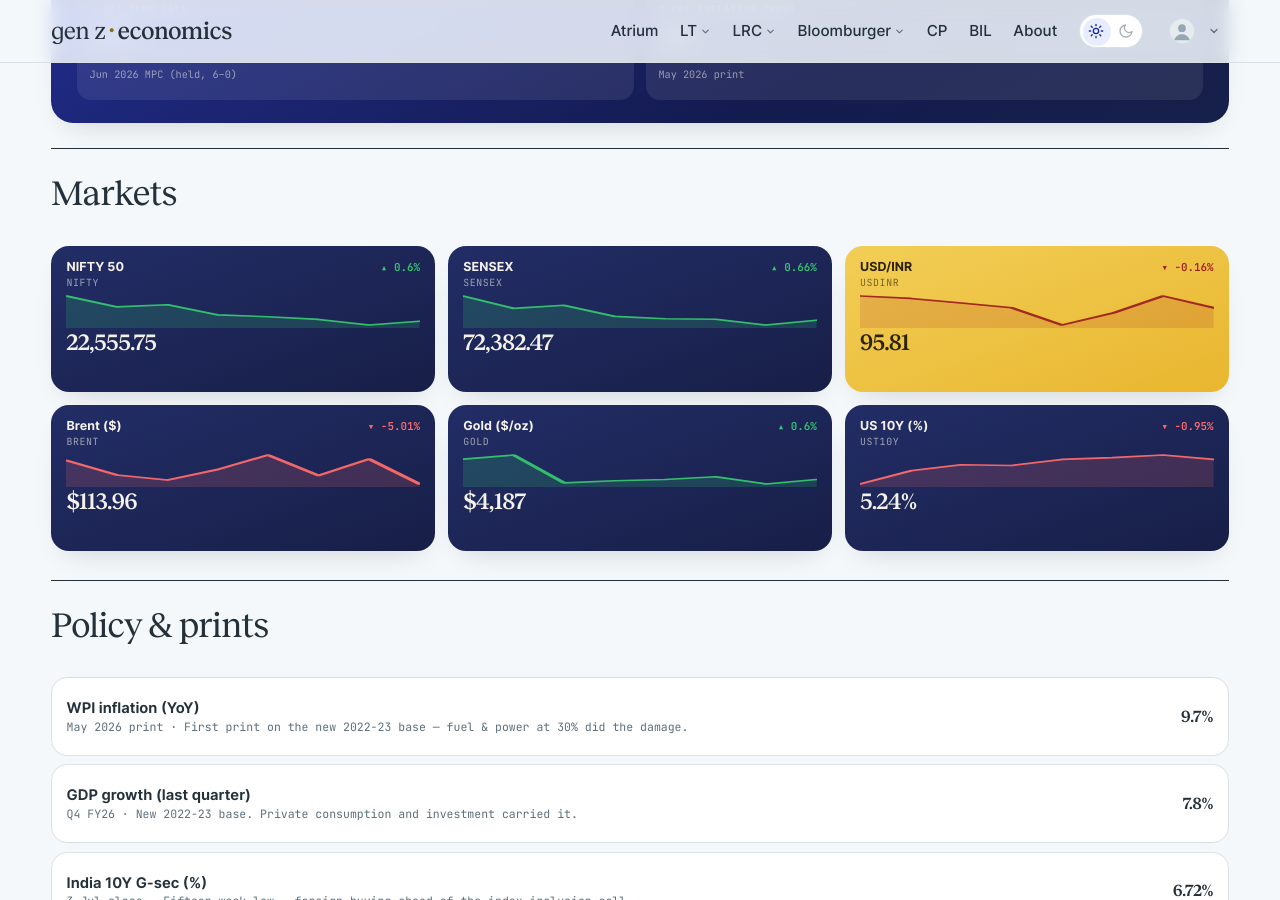
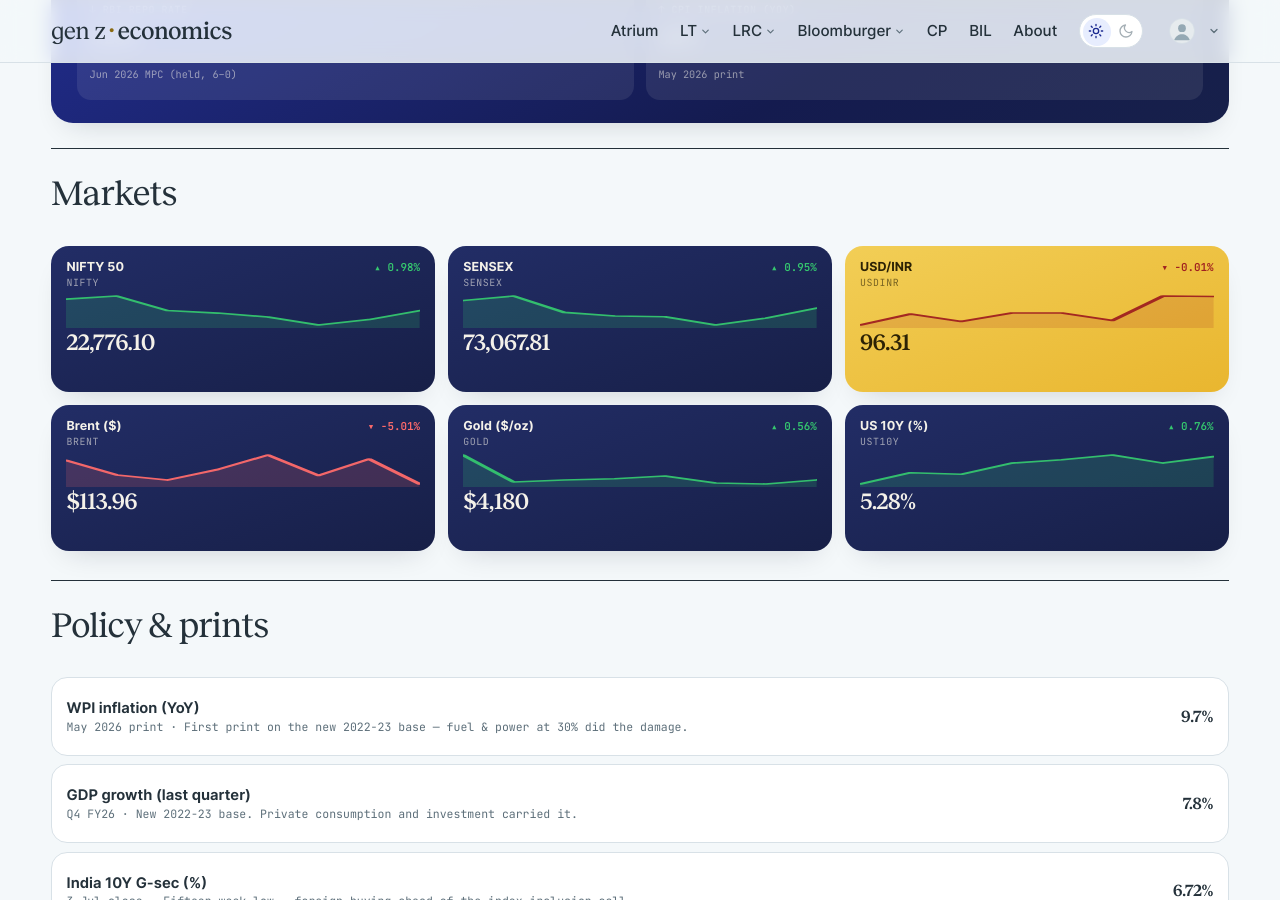
Before and after one commit to harsharya7021/genz-economics.com, a Jekyll site: the page built from macro-watch.html, in a window 1280 px wide and 900 px high, scrolled down 599 px. Built offline with Jekyll 4.4.1, drawn with Linux system fonts in a browser that asks for light colours; comment, search, counter and statistics services are not loaded.

Commit message:
data: morning market refresh

```diff
--- a/_data/macro.json
+++ b/_data/macro.json
@@ -1,49 +1,49 @@
 {
-  "as_of": "5 Oct 2026 close",
+  "as_of": "6 Oct 2026 close",
   "auto": {
     "nifty": {
       "label": "NIFTY 50",
-      "v": "22,555.75",
-      "chg": 0.6,
+      "v": "22,776.10",
+      "chg": 0.98,
       "spark": [
-        23446.801,
         23063.1,
         23140.5,
         22780.25,
         22716.199,
         22620.449,
         22421.949,
-        22555.75
+        22555.75,
+        22776.1
       ]
     },
     "sensex": {
       "label": "SENSEX",
-      "v": "72,382.47",
-      "chg": 0.66,
+      "v": "73,067.81",
+      "chg": 0.95,
       "spark": [
-        74828.25,
         73580.539,
         73895.742,
         72771.719,
         72529.07,
         72480.289,
         71909.703,
-        72382.469
+        72382.469,
+        73067.812
       ]
     },
     "usdinr": {
       "label": "USD/INR",
-      "v": "95.81",
-      "chg": -0.16,
+      "v": "96.31",
+      "chg": -0.01,
       "spark": [
-        95.96,
-        95.93,
-        95.87,
-        95.81,
-        95.59,
         95.74,
         95.96,
-        95.81
+        95.81,
+        95.98,
+        95.98,
+        95.83,
+        96.32,
+        96.31
       ]
     },
     "brent": {
@@ -63,32 +63,32 @@
     },
     "gold": {
       "label": "Gold ($/oz)",
-      "v": "$4,187",
-      "chg": 0.6,
+      "v": "$4,180",
+      "chg": 0.56,
       "spark": [
-        4298.0,
         4321.2,
         4168.4,
         4179.7,
         4186.7,
         4202.3,
         4162.3,
-        4187.1
+        4156.8,
+        4180.0
       ]
     },
     "ust10y": {
       "label": "US 10Y (%)",
-      "v": "5.24%",
-      "chg": -0.95,
+      "v": "5.28%",
+      "chg": 0.76,
       "spark": [
-        4.96,
         5.11,
         5.18,
         5.17,
         5.24,
         5.26,
         5.29,
-        5.24
+        5.24,
+        5.28
       ]
     }
   },
--- a/_data/markets.yml
+++ b/_data/markets.yml
@@ -2,16 +2,15 @@
 # USD/INR) are refreshed each weekday morning by the market-data workflow;
 # the India 10Y G-Sec line is maintained by hand. Do not hand-edit the
 # live tickers — the job overwrites them.
-as_of: 5 Oct 2026
+as_of: 6 Oct 2026
 tickers:
 - symbol: NIFTY 50
   code: ^NSEI
-  value: 22,555.75
-  change: '+133.80'
-  pct: +0.60%
+  value: 22,776.10
+  change: '+220.35'
+  pct: +0.98%
   dir: up
   spark:
-  - 23446.801
   - 23063.1
   - 23140.5
   - 22780.25
@@ -19,14 +18,14 @@ tickers:
   - 22620.449
   - 22421.949
   - 22555.75
+  - 22776.1
 - symbol: SENSEX
   code: BSE
-  value: 72,382.47
-  change: '+472.77'
-  pct: +0.66%
+  value: 73,067.81
+  change: '+685.34'
+  pct: +0.95%
   dir: up
   spark:
-  - 74828.25
   - 73580.539
   - 73895.742
   - 72771.719
@@ -34,21 +33,22 @@ tickers:
   - 72480.289
   - 71909.703
   - 72382.469
+  - 73067.812
 - symbol: USD / INR
   code: FX
-  value: '95.81'
-  change: −0.15
-  pct: −0.16%
+  value: '96.31'
+  change: −0.01
+  pct: −0.01%
   dir: down
   spark:
-  - 95.96
-  - 95.93
-  - 95.87
-  - 95.81
-  - 95.59
   - 95.74
   - 95.96
   - 95.81
+  - 95.98
+  - 95.98
+  - 95.83
+  - 96.32
+  - 96.31
 - symbol: 10Y G-Sec
   code: IN10Y
   value: 6.72%
```
